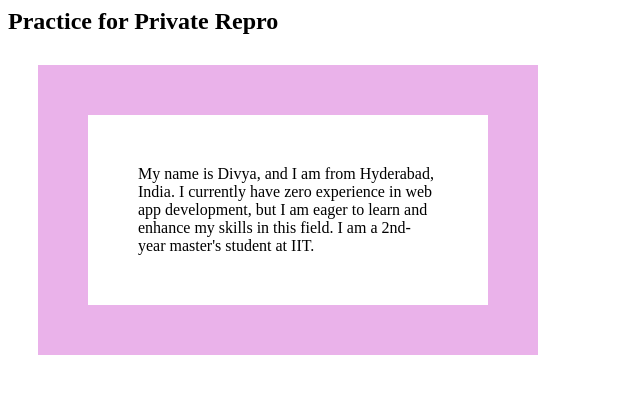
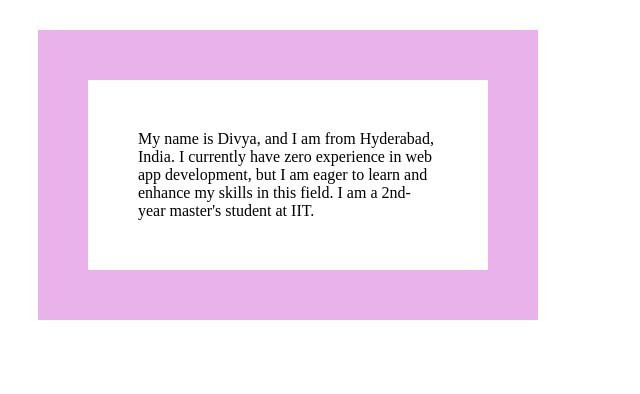
Before and after one commit to divyap73/ITMD541_Fall2024_divyap73, a plain HTML site: page itmd-541/lab1/index.html in a window 1280 px wide. Shown: the whole page, without its empty margins (0-640 px from the left). Drawn offline with Linux system fonts and the light colour scheme.

Commit message:
code change

```diff
--- a/itmd-541/lab1/index.html
+++ b/itmd-541/lab1/index.html
@@ -12,7 +12,7 @@ margin: 30px;
 </style>
 </head>
 <body>
-<h2>Practice for Private Repro</h2>
+
 <p></p>
 <div>
 My name is Divya, and I am from Hyderabad, India. I currently have zero experience in web app development, but I am eager to learn and enhance my skills in this field.
```
